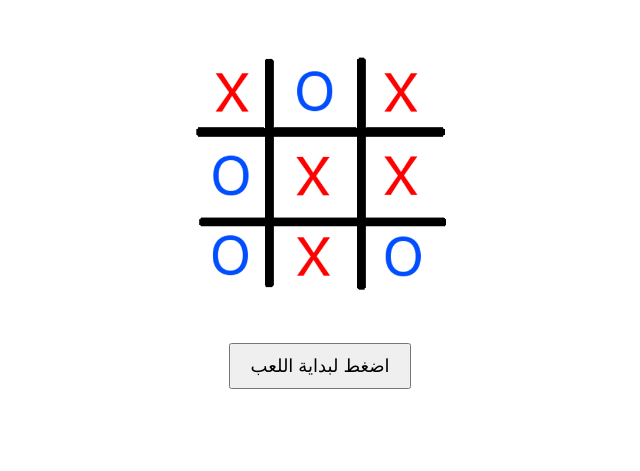
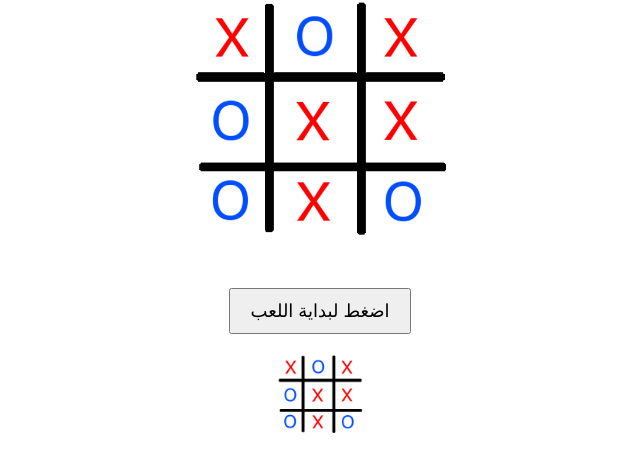
Before and after one commit to farsabcari-programmer/xo-game, a plain HTML site: page index.html in a window 1280 px wide. Shown: the part 239-710 px from the top of the page, without its empty margins (320-960 px from the left). Drawn offline with Linux system fonts and the light colour scheme.

Commit message:
Update index.html

```diff
--- a/index.html
+++ b/index.html
@@ -41,4 +41,6 @@
   <!-- ربط ملف جافا سكربت -->
   <script src="script.js"></script>
 </body>
+  <img src="ttt.png" alt="شعار موقعي" style="width: 100px;">
+
 </html>
```
